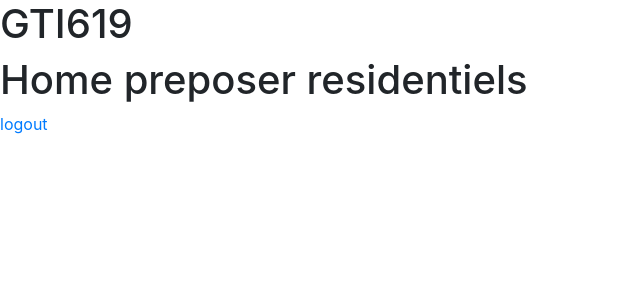
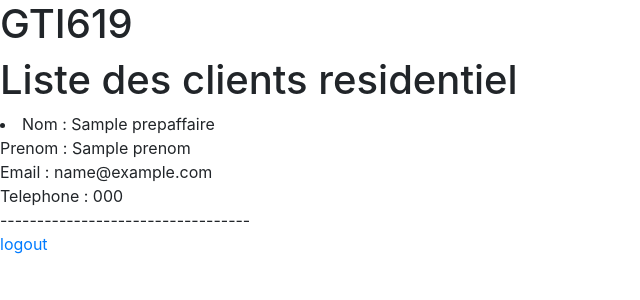
Before and after one commit to Kuurin/Laboratoire5_GTI619_LoginWebsite, a Django app: template prepresidentiels/templates/prepresidentiels/home.html in a window 1280 px wide. Shown: the top 300 px of the page, without its empty margins (0-640 px from the left). Run offline with Django 3.2, Linux system fonts and the light colour scheme; the template is opened without the code that fills it: most values are stand-ins (such as "Sample title", 1, 10 or a date in 2020); some libraries are stand-ins or nearby versions.

Commit message:
Travail a jeremie + Rajouter des htmls pour la page principal et aussi ajouter d'autre ptit shit

```diff
--- a/accounts/templates/accounts/home.html
+++ b/accounts/templates/accounts/home.html
@@ -7,4 +7,6 @@
 
 {% block body %}
 <h2>Home</h2>
+<p><a href="{% url 'prepaffaire' %}">Prepose clients d'affaire</a></p>
+<p><a href="{% url 'prepresidentiels' %}">Prepose clients residentiels</a></p>
 {% endblock%}
--- a/accounts/urls.py
+++ b/accounts/urls.py
@@ -4,6 +4,7 @@ from django.contrib.auth.views import login,logout
 
 urlpatterns = [
     url(r'^(?:home)?$', views.home),
+    url(r'^failedlogin/$', views.home),
     url(r'^login/$', login, {'template_name': 'accounts/login.html'}, name='login'),
     url(r'^logout/$', logout, {'template_name': 'accounts/logout.html'}, name='logout')
 ]
--- a/accounts/views.py
+++ b/accounts/views.py
@@ -7,8 +7,8 @@ def home (request):
     name = 'Amelie'
     if request.user.is_authenticated:
         return render(request,'accounts/home.html')
-    if request.user.is_authenticated:
-        return render(request,'accounts/logout.html')
+    if not request.user.is_authenticated:
+        return render(request,'accounts/failedLogin.html')
 
 
     #args = {'myName':name,'numbers': numbers}
--- a/prepaffaire/urls.py
+++ b/prepaffaire/urls.py
@@ -6,5 +6,5 @@ from . import views
 
 
 urlpatterns = [
-    url(r'^$', views.home, name='home')
+    url(r'^$', views.home, name='prepaffaire')
 ]
--- a/prepresidentiels/templates/prepresidentiels/home.html
+++ b/prepresidentiels/templates/prepresidentiels/home.html
@@ -1,9 +1,21 @@
 {% extends 'base(login).html' %}
 
 {% block head %}
-<title>Home preposer residentiels</title>
+<title>Home preposer residentiel</title>
 {% endblock%}
 
 {% block body %}
-<h1>Home preposer residentiels</h1>
+<h1>Liste des clients residentiel</h1>
+      {% for preresidentiel in listeClientx %}
+      <li>
+        Nom : {{preresidentiel.nom}}<br>
+		Prenom : {{preresidentiel.prenom}}<br>
+		Email : {{preresidentiel.email}}<br>
+		Telephone : {{preresidentiel.phone}}<br>
+		----------------------------------<br>
+      </li>
+      {% endfor %}
+
+
+
 {% endblock%}
--- a/prepresidentiels/urls.py
+++ b/prepresidentiels/urls.py
@@ -6,5 +6,5 @@ from . import views
 
 
 urlpatterns = [
-    url(r'^$', views.home, name='home')
+    url(r'^$', views.home, name='prepresidentiels')
 ]
```
Also changed, not shown: Laboratoire5_GTI619_LoginWebsite/settings.py (+9 -0 lines), prepaffaire/models.py (+7 -0 lines), prepaffaire/templates/prepaffaire/home.html (+13 -1 lines), prepaffaire/views.py (+7 -4 lines), prepresidentiels/models.py (+8 -1 lines), prepresidentiels/views.py (+5 -3 lines), db.sqlite3.
